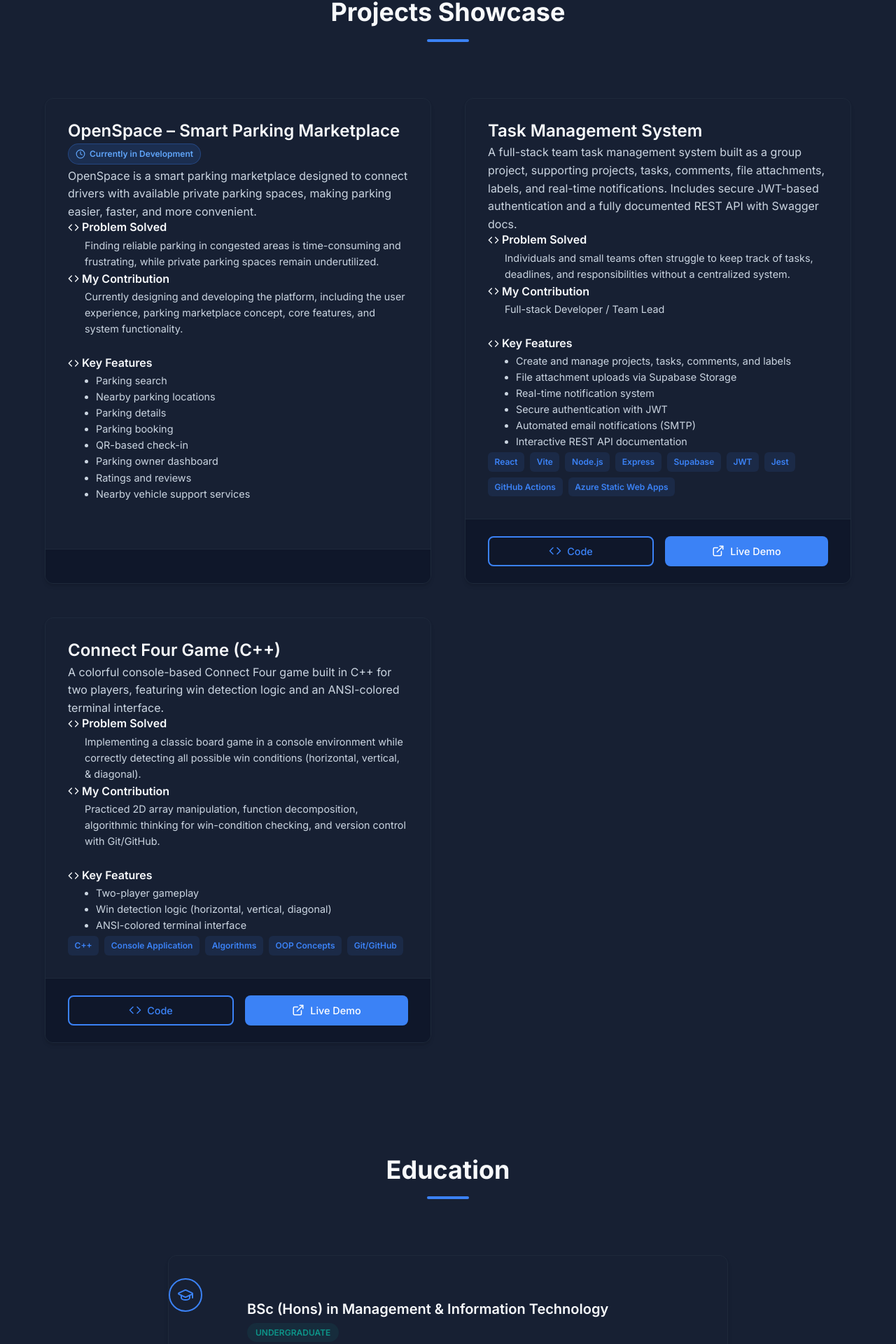
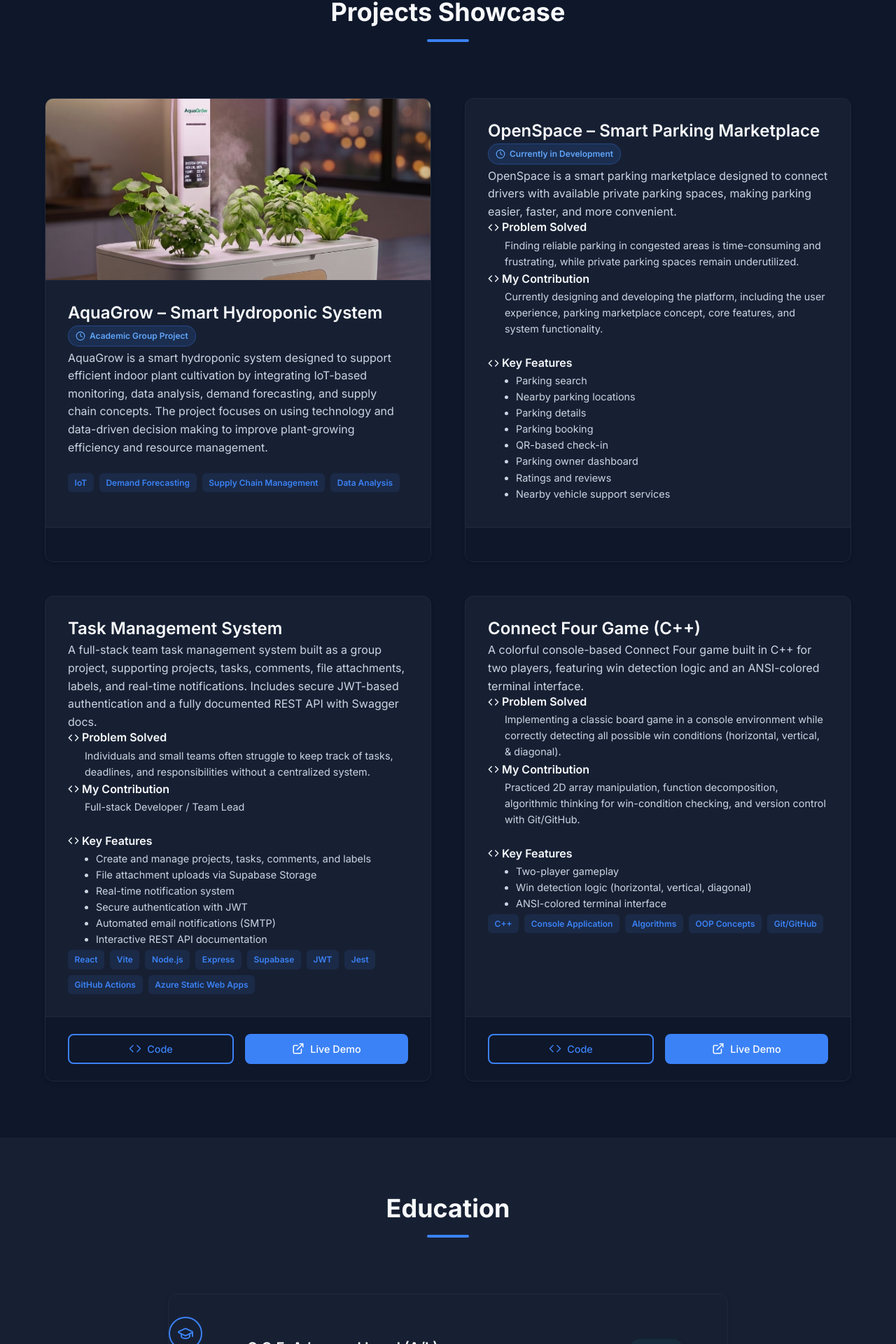
Before and after one commit to hashinijayarathna2003-beep/Portfolio, a React (Vite) app: page / in a window 1280 px wide. Shown: the part 2622-4542 px from the top of the page at 70% size. Built offline with nearby package versions, Linux system fonts and the light colour scheme.

Commit message:
Updated colors and skills section

```diff
--- a/src/components/Education.jsx
+++ b/src/components/Education.jsx
@@ -20,6 +20,20 @@ const Education = () => {
         <h2 className="section-title">Education</h2>
 
         <div className="timeline">
+          {/* School */}
+          <div className="timeline-item card">
+            <div className="timeline-icon">
+              <GraduationCap size={24} />
+            </div>
+            <div className="timeline-content">
+              <div className="timeline-header">
+                <h3>G.C.E. Advanced Level (A/L)</h3>
+                <span className="timeline-badge">School</span>
+              </div>
+              <h4 className="timeline-institution">Matara Central College, Matara</h4>
+            </div>
+          </div>
+
           {/* University */}
           <div className="timeline-item card">
             <div className="timeline-icon">
--- a/src/components/Projects.css
+++ b/src/components/Projects.css
@@ -1,5 +1,5 @@
 .projects {
-  background-color: var(--bg-card);
+  background-color: var(--bg-color);
 }
 
 .projects-grid {
@@ -22,6 +22,26 @@
   gap: var(--spacing-lg);
   padding: var(--spacing-xl);
   flex-grow: 1;
+}
+
+.project-image-container {
+  width: 100%;
+  height: 260px;
+  overflow: hidden;
+  border-bottom: 1px solid var(--border-color);
+  background-color: var(--bg-color);
+}
+
+.project-image {
+  width: 100%;
+  height: 100%;
+  object-fit: cover;
+  display: block;
+  transition: transform var(--transition-normal);
+}
+
+.project-card:hover .project-image {
+  transform: scale(1.05);
 }
 
 .project-header {
--- a/src/components/Projects.jsx
+++ b/src/components/Projects.jsx
@@ -4,6 +4,18 @@ import './Projects.css';
 
 const Projects = () => {
   const projectsList = [
+    {
+      id: 4,
+      title: 'AquaGrow – Smart Hydroponic System',
+      status: 'Academic Group Project',
+      description: 'AquaGrow is a smart hydroponic system designed to support efficient indoor plant cultivation by integrating IoT-based monitoring, data analysis, demand forecasting, and supply chain concepts. The project focuses on using technology and data-driven decision making to improve plant-growing efficiency and resource management.',
+      contribution: '',
+      technologies: ['IoT', 'Demand Forecasting', 'Supply Chain Management', 'Data Analysis'],
+      features: [],
+      image: '/aquagrow.jpg',
+      github: '',
+      demo: ''
+    },
     {
       id: 1,
       title: 'OpenSpace – Smart Parking Marketplace',
@@ -48,6 +60,11 @@ const Projects = () => {
         <div className="projects-grid">
           {projectsList.map((project) => (
             <div key={project.id} className="project-card card">
+              {project.image && (
+                <div className="project-image-container">
+                  <img src={project.image} alt={project.title} className="project-image" />
+                </div>
+              )}
               <div className="project-content-wrapper">
                 <div className="project-overview">
                   <div className="project-header">
@@ -60,18 +77,23 @@ const Projects = () => {
                   </div>
                   <p className="project-description">{project.description}</p>
 
+                  {project.problem && (
                     <div className="project-section">
                       <h4><Code size={16} /> Problem Solved</h4>
                       <p>{project.problem}</p>
                     </div>
+                  )}
 
+                  {project.contribution && (
                     <div className="project-section">
                       <h4><Code size={16} /> My Contribution</h4>
                       <p>{project.contribution}</p>
                     </div>
+                  )}
                 </div>
 
                 <div className="project-details">
+                  {project.features && project.features.length > 0 && (
                     <div className="project-section">
                       <h4><Code size={16} /> Key Features</h4>
                       <ul className="project-features">
@@ -80,6 +102,7 @@ const Projects = () => {
                         ))}
                       </ul>
                     </div>
+                  )}
 
                   {project.technologies && project.technologies.length > 0 && (
                     <div className="project-tags">
```
Also changed, not shown: public/aquagrow.jpg (added). Lines whose indentation alone changed are shown as unchanged.
